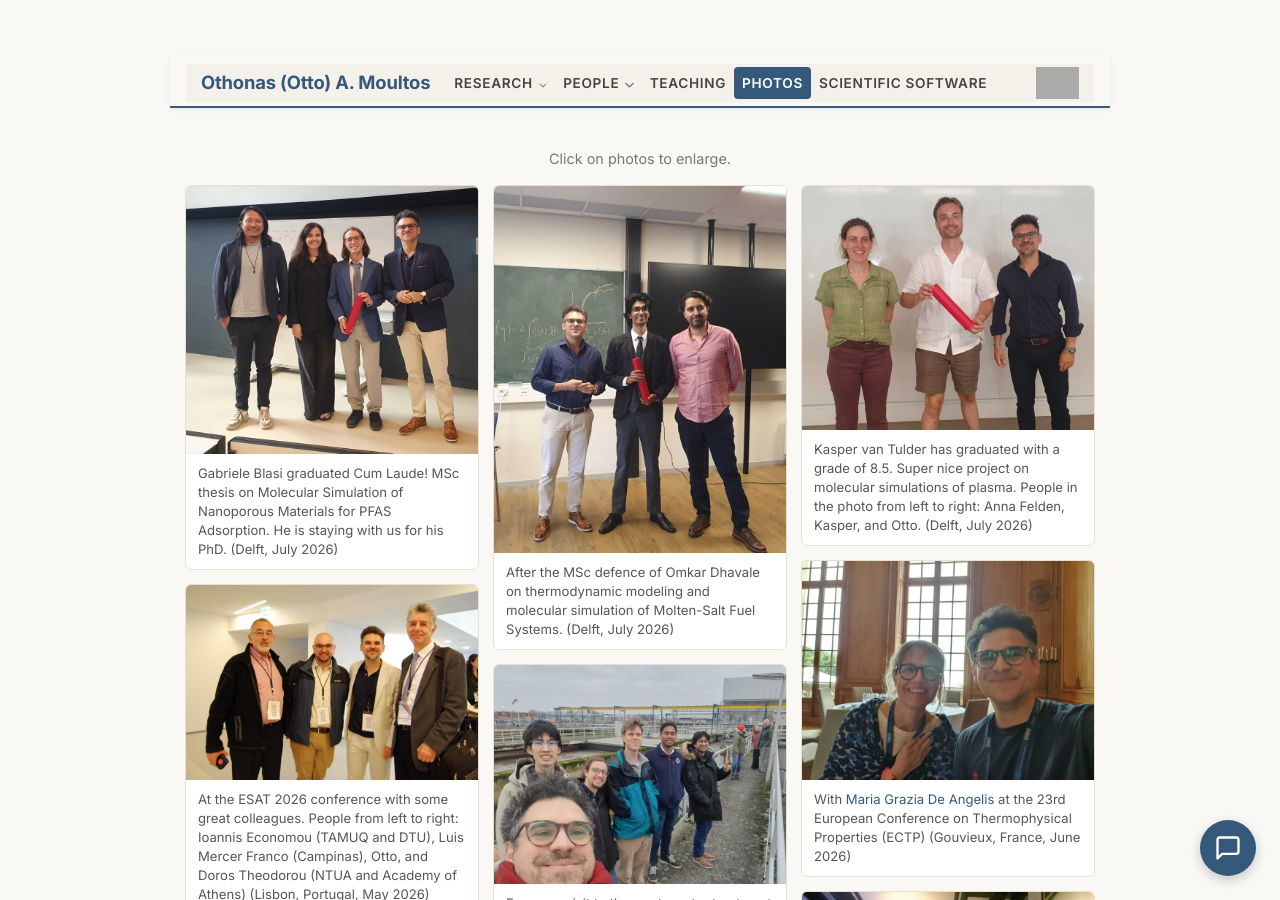
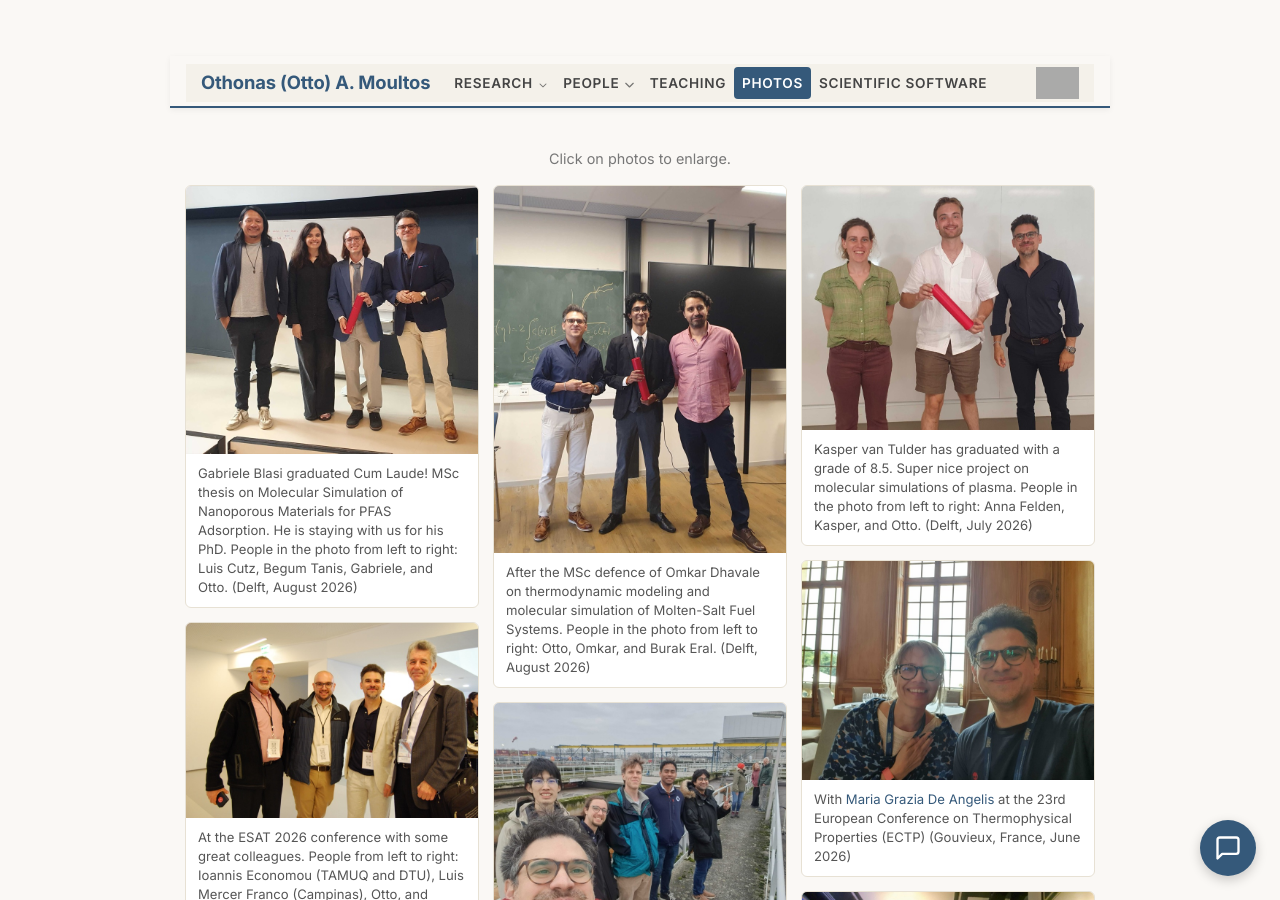
Before and after one commit to omoultosEthTuDelft/web, a Jekyll site: the page built from photos/index.md, in a window 1280 px wide and 900 px high. Built offline with Jekyll 4.4.1, drawn with Linux system fonts in a browser that asks for light colours; some of the changed text lies outside the part shown.

Commit message:
Add people names and fix dates on the two graduation photo captions
Co-Authored-By: Claude Fable 5 <noreply@anthropic.com>

```diff
--- a/photos/index.md
+++ b/photos/index.md
@@ -59,14 +59,14 @@ title: "Photos"
   <a target="_blank" href="photos/defenceGabriele.jpg">
     <img loading="lazy" src="photos/thumbs/defenceGabriele.jpg" alt="MSc defence of Gabriele Blasi" width="600" height="auto">
   </a>
-  <div class="desc"> Gabriele Blasi graduated Cum Laude! MSc thesis on Molecular Simulation of Nanoporous Materials for PFAS Adsorption. He is staying with us for his PhD. (Delft, July 2026)</div>
+  <div class="desc"> Gabriele Blasi graduated Cum Laude! MSc thesis on Molecular Simulation of Nanoporous Materials for PFAS Adsorption. He is staying with us for his PhD. People in the photo from left to right: Luis Cutz, Begum Tanis, Gabriele, and Otto. (Delft, August 2026)</div>
 </div>
 
 <div class="gallery">
   <a target="_blank" href="photos/defenceOmkar.jpg">
     <img loading="lazy" src="photos/thumbs/defenceOmkar.jpg" alt="MSc defence of Omkar Dhavale" width="600" height="auto">
   </a>
-  <div class="desc"> After the MSc defence of Omkar Dhavale on thermodynamic modeling and molecular simulation of Molten-Salt Fuel Systems. (Delft, July 2026)</div>
+  <div class="desc"> After the MSc defence of Omkar Dhavale on thermodynamic modeling and molecular simulation of Molten-Salt Fuel Systems. People in the photo from left to right: Otto, Omkar, and Burak Eral. (Delft, August 2026)</div>
 </div>
 
 <div class="gallery">
```
